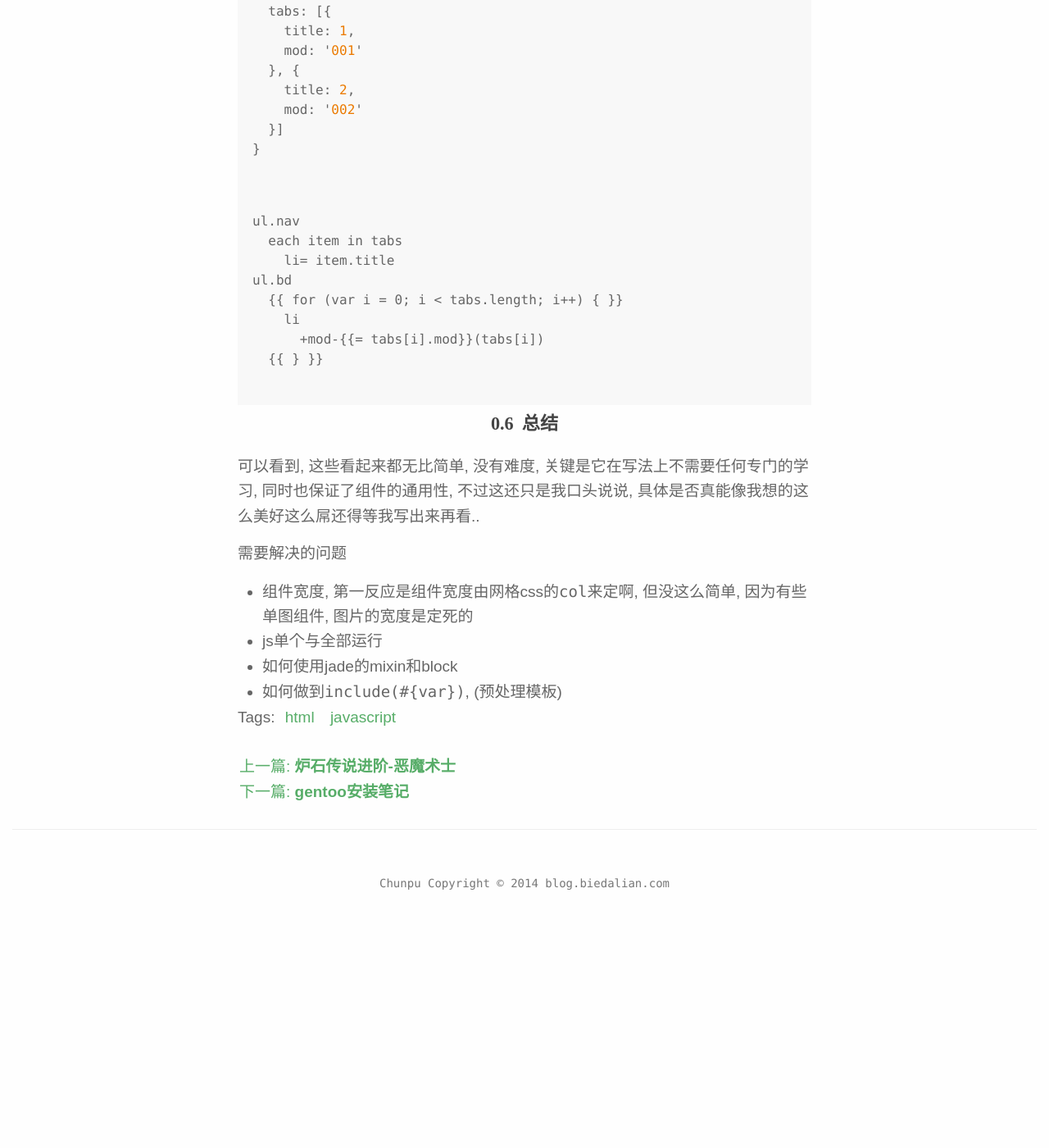
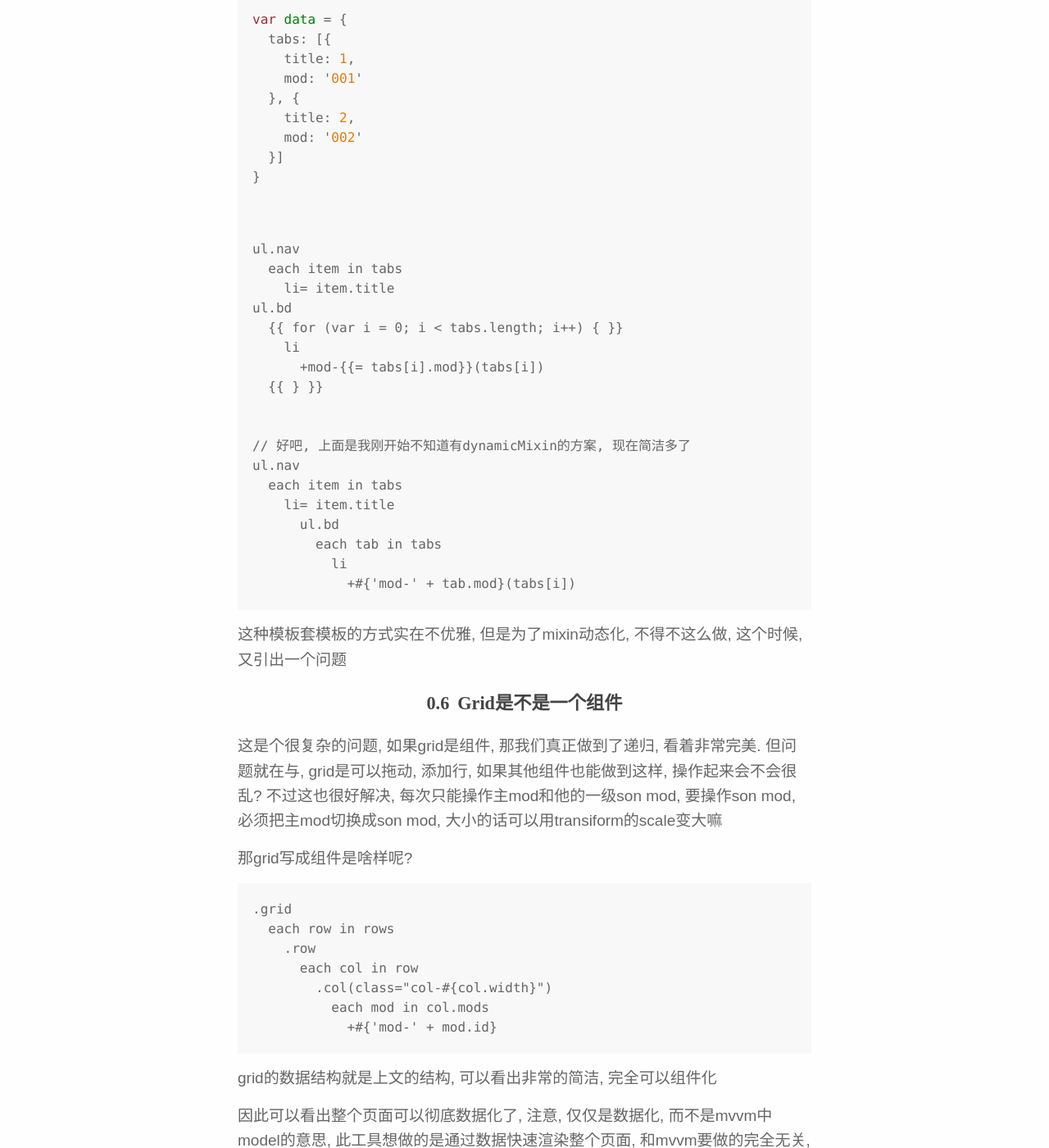
Before and after one commit to chunpu/blog, a Jekyll site: the page built from _posts/2014-4-5-simple-web-component.md, in a window 1280 px wide and 1400 px high, scrolled down 5756 px. Shown: the whole window at 82% size. Built offline with Jekyll 4.4.1, drawn with Linux system fonts in a browser that asks for light colours; emoji names are drawn with the system emoji font; some web fonts are replaced; Markdown is read by kramdown in place of the engine named in the settings; comment, search, counter and statistics services are not loaded; before the commit the page ends 6899 px from its top, so only the background shows below that; some of the changed text lies outside the part shown.

Commit message:
udpate simpleweb

````diff
--- a/_posts/2014-4-5-simple-web-component.md
+++ b/_posts/2014-4-5-simple-web-component.md
@@ -154,7 +154,7 @@
   cols: [col1, col2, ...]
 }
 
-cols: {
+col: {
   mods: [mod1, mod2, ...]
 }
 
@@ -203,7 +203,8 @@
   +mod-{%raw%}{{= mod-id}}{%endraw%}(item)
 ```
 
-把这个模板称之为预处理模板, 就好比gcc的预处理那样, 仅仅是把define先转换一下, 在词法的前面, 使用`{%raw%}{{}}{%endraw%}`来表示字符串
+> 这里犯了一个严重的错误, jade早早支持了[dynamicMixins](https://github.com/visionmedia/jade/pull/1308/commits), 他确实不能这么写`+mod-#{var}`, 但可以这么写`+#{'mod-' + var}`.
+要避免这种错误的发生, 就是要紧跟自己常用repo的commit, 版本更新, bug issue等, 不然容易闹笑话:sob:
 
 不过这又有问题了, 谁说每个tab或者每个div都是用一样的mixin/mod啊, 我想第一个用mod-001, 第二个用mod-002, ..不行吗
 
@@ -248,7 +249,70 @@
       +mod-{{= tabs[i].mod}}(tabs[i])
   {{ } }}
 {% endraw %}
+
+// 好吧, 上面是我刚开始不知道有dynamicMixin的方案, 现在简洁多了
+ul.nav
+  each item in tabs
+    li= item.title
+      ul.bd
+        each tab in tabs
+          li
+            +#{'mod-' + tab.mod}(tabs[i])
 ```
+
+这种模板套模板的方式实在不优雅, 但是为了mixin动态化, 不得不这么做, 这个时候, 又引出一个问题
+
+### Grid是不是一个组件
+
+这是个很复杂的问题, 如果grid是组件, 那我们真正做到了递归, 看着非常完美.
+但问题就在与, grid是可以拖动, 添加行, 如果其他组件也能做到这样, 操作起来会不会很乱?
+不过这也很好解决, 每次只能操作主mod和他的一级son mod, 要操作son mod, 必须把主mod切换成son mod, 大小的话可以用transiform的scale变大嘛
+
+那grid写成组件是啥样呢?
+
+```jade
+.grid
+  each row in rows
+    .row
+      each col in row
+        .col(class="col-#{col.width}")
+          each mod in col.mods
+            +#{'mod-' + mod.id}
+```
+
+grid的数据结构就是上文的结构, 可以看出非常的简洁, 完全可以组件化
+
+因此可以看出整个页面可以彻底数据化了, 注意, 仅仅是数据化, 而不是mvvm中model的意思, 此工具想做的是通过数据快速渲染整个页面, 和mvvm要做的完全无关, mvvm将会在组件中用
+
+### 渲染一个页面需要的数据
+
+- locals: 也就是第一个model的data, 一般根model是grid model
+- 全部用到的mod
+- 全部用到的data
+
+单个mod的结构是固定的(不按前文了)
+
+```js
+mod: {
+  dataid: ---uuid---, // 数据id
+  modid: 002 // mod-id, 可通过这个获取其_data(自带默认data), jade, less, js
+}
+
+通过modid判断一个对象是否为mod对象
+
+渲染的过程如下
+
+1. 现有locals
+2. 遍历locals, 找到mod对象, 列出全部用到的mod
+3. 遍历用到的mods, 通过dataid把data转换成真实数据, 通过modid获取mod默认的_data, jade, less, js
+4. `$.extend(_data, data); mod.data = _data`
+5. html渲染: jade.render(jadeStr, locals)
+6. css渲染: 通过data增加less变量, `less.parse(mod.less)`
+7. js渲染: 这是最麻烦的, 因为data不好处理, 见下一条
+
+```
+
+### data处理方法
 
 ### 总结
 
````
